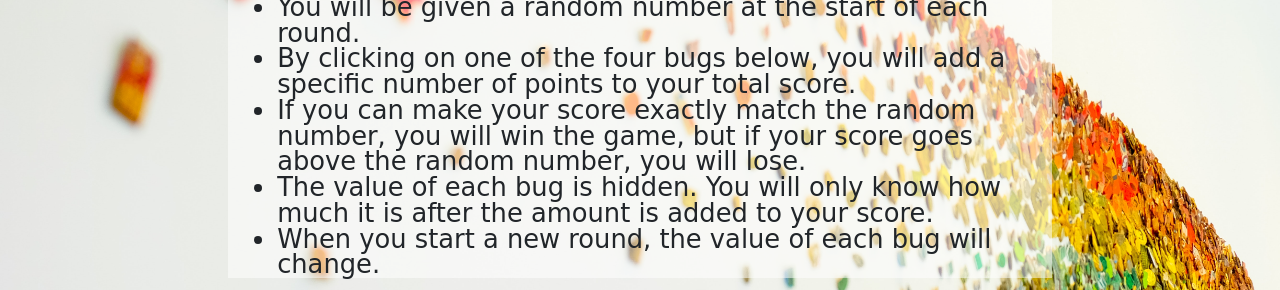
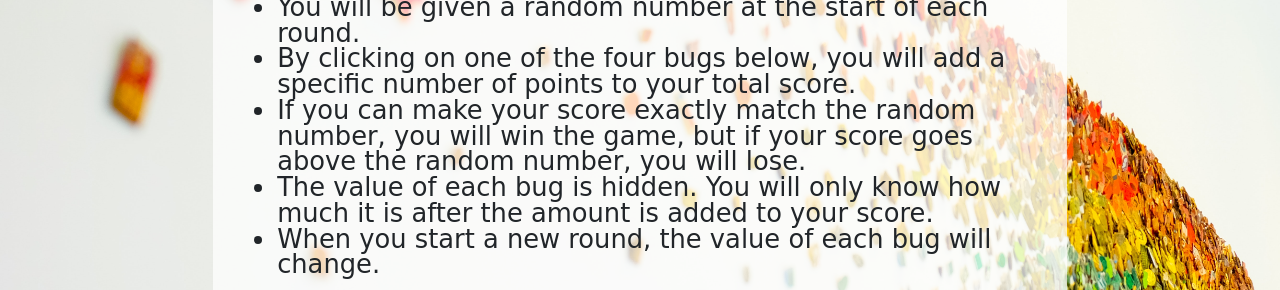
Before and after one commit to konatess/Crystal_Collector_Game, a plain HTML site: page index.html in a window 1280 px wide. Shown: the part 142-432 px from the top of the page. Drawn offline with nearby package versions, Linux system fonts and the light colour scheme; a web font is replaced by a local one.

Commit message:
Layout change, makes the text easier to read.

```diff
--- a/assets/css/style.css
+++ b/assets/css/style.css
@@ -29,8 +29,8 @@ h4 {
     font-size: 1.6em;
 }
 
-.instructions {
-    background-color: #ffffff88
+.container {
+    background-color: #ffffffbb
 }
 
 ul li {
```
